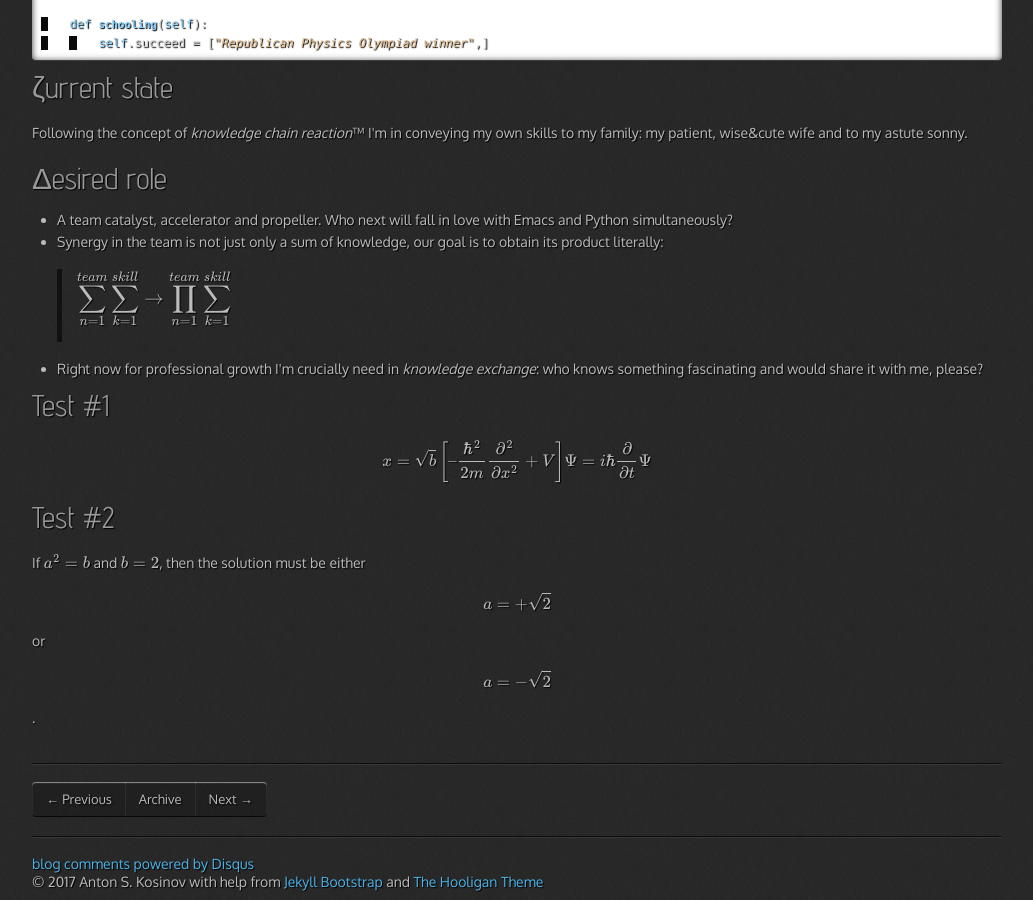
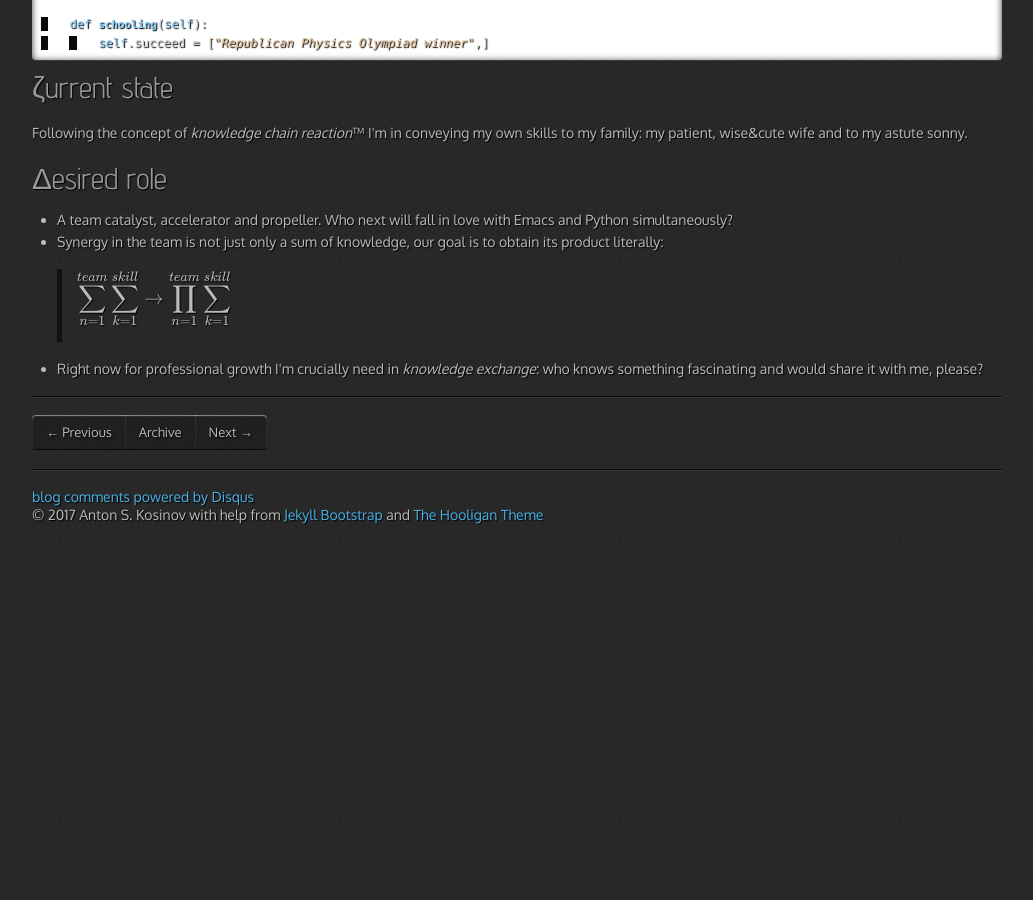
Before and after one commit to 0--key/0--key.github.io, a Jekyll site: the page built from _posts/2016-10-13-CV.html, in a window 1280 px wide and 900 px high, scrolled down 853 px. Shown: the whole window, without its empty margins (23-1056 px from the left). Built offline with Jekyll 4.4.1, drawn with Linux system fonts in a browser that asks for light colours; nearby versions of some CDN libraries; formulas are drawn with MathJax 3; comment, search, counter and statistics services are not loaded; after the commit the page ends 1386 px from its top, so only the background shows below that.

Commit message:
Unnecessary points exclusion

```diff
--- a/_posts/2016-10-13-CV.html
+++ b/_posts/2016-10-13-CV.html
@@ -143,24 +143,3 @@ me, please?</li>
 </ul>
 </div>
 </div>
-
-
-<div id="outline-container-orgbbdce36" class="outline-2">
-<h2 id="orgbbdce36">Test #1</h2>
-<div class="outline-text-2" id="text-orgbbdce36">
-\begin{equation}
-x=\sqrt{b}
-\left [ – \frac{\hbar^2}{2 m} \frac{\partial^2}{\partial x^2} + V \right ] \Psi = i \hbar \frac{\partial}{\partial t} \Psi
-\end{equation}
-</div>
-</div>
-
-<div id="outline-container-org948a9e4" class="outline-2">
-<h2 id="org948a9e4">Test #2</h2>
-<div class="outline-text-2" id="text-org948a9e4">
-<p>
-If \(a^2=b\) and \( b=2 \), then the solution must be
-either \[ a=+\sqrt{2} \] or \[ a=-\sqrt{2} \].
-</p>
-</div>
-</div>
```
